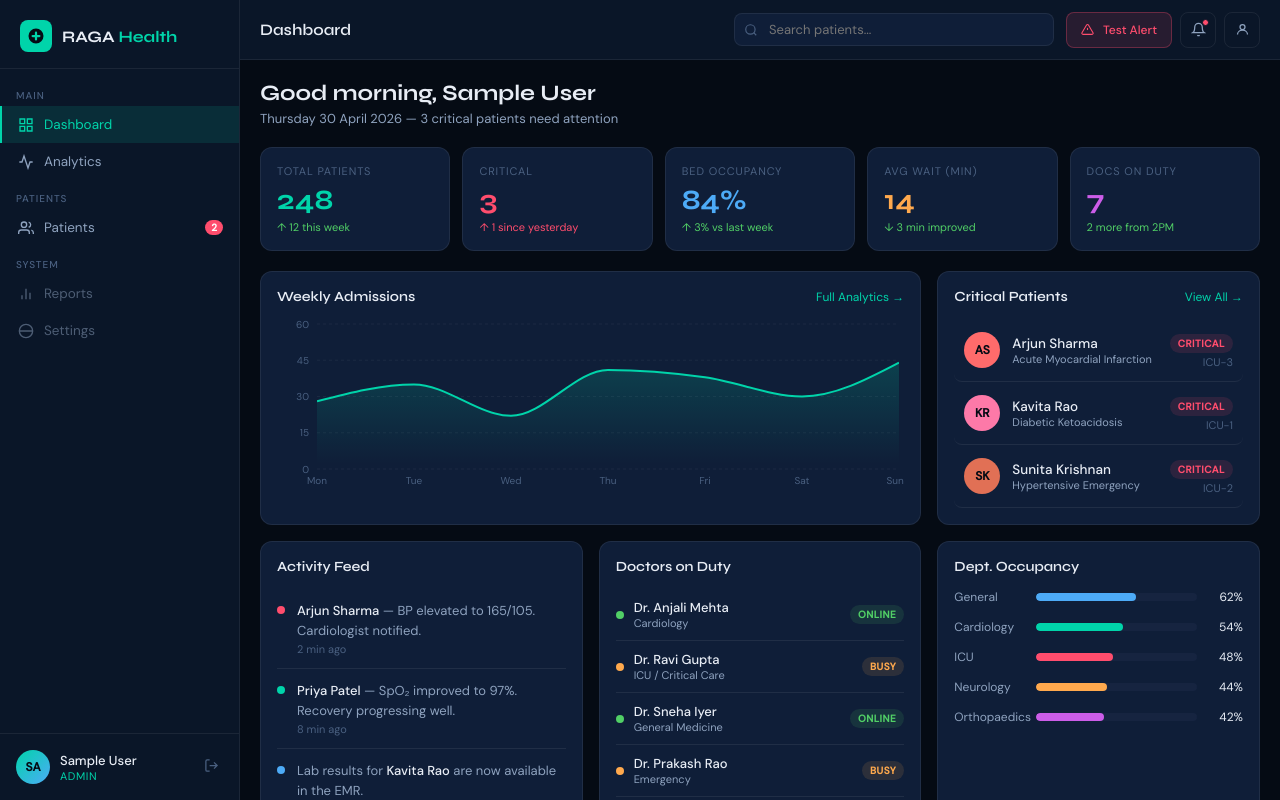
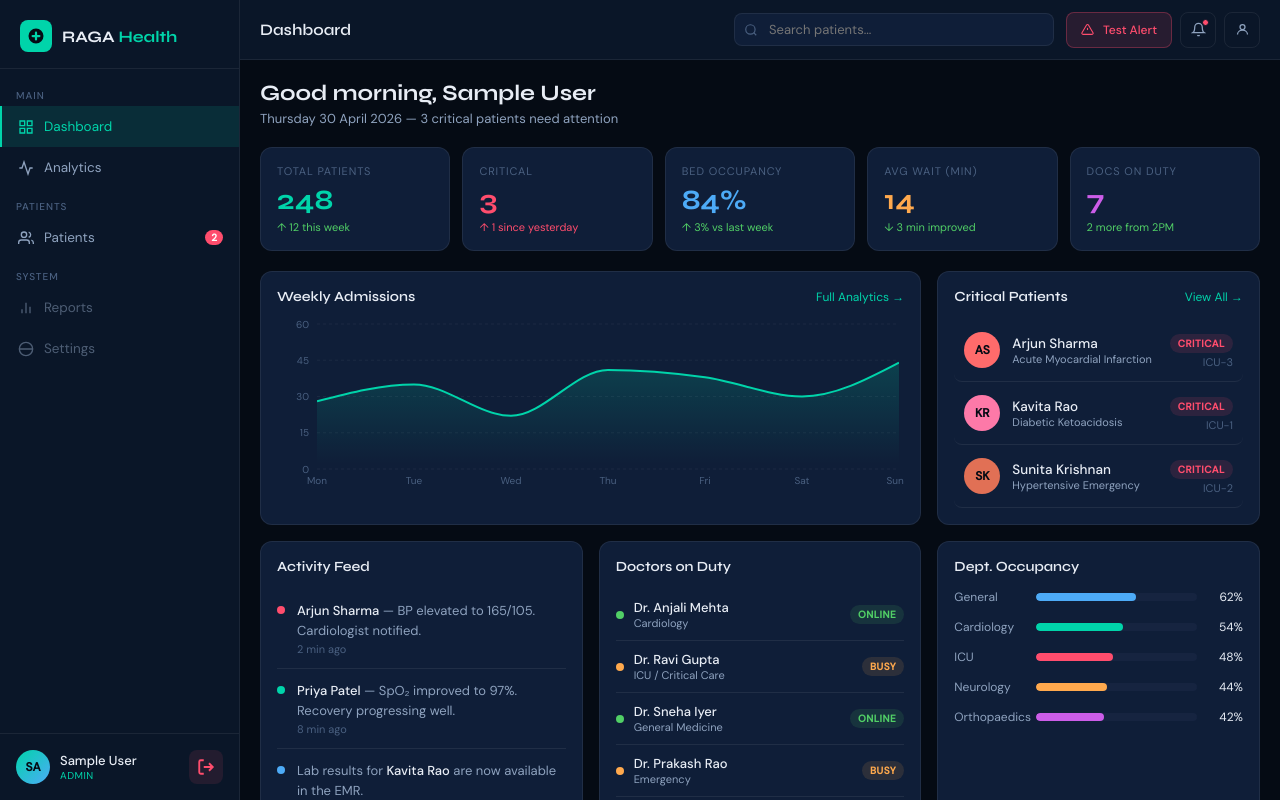
Before and after one commit to Ashutosh5333/ParthHealth, a React (Vite) app: page /dashboard in a window 1280 px wide. Built offline with nearby package versions, Linux system fonts and the light colour scheme; no server answers; sample sign-in values are in the browser's storage.

Commit message:
feat:sidebar bottom view

```diff
--- a/src/components/layout/Sidebar.tsx
+++ b/src/components/layout/Sidebar.tsx
@@ -18,11 +18,12 @@ export default function Sidebar({ onClose }: Props) {
   const handleLogout = async () => {
     await dispatch(logoutUser());
     navigate('/login');
+    if (onClose) onClose();
   };
 
   const navStyle = (isActive: boolean): React.CSSProperties => ({
     display: 'flex', alignItems: 'center', gap: 10,
-    padding: '10px 16px',
+    padding: '12px 16px',
     color: isActive ? 'var(--teal)' : 'var(--text2)',
     fontSize: 13.5,
     textDecoration: 'none',
@@ -34,11 +35,15 @@ export default function Sidebar({ onClose }: Props) {
 
   return (
     <nav style={{
-      width: 'var(--sidebar)', minWidth: 'var(--sidebar)', height: '100dvh',
-      background: 'var(--navy2)', borderRight: '1px solid var(--border)',
-      display: 'flex', flexDirection: 'column',
+      width: 'var(--sidebar)',
+      minWidth: 'var(--sidebar)',
+      height: '100dvh',
+      background: 'var(--navy2)',
+      borderRight: '1px solid var(--border)',
+      display: 'flex',
+      flexDirection: 'column',
     }}>
-      {/* Logo */}
+      {/* Logo Section */}
       <div style={{ padding: '20px 20px 16px', borderBottom: '1px solid var(--border)', display: 'flex', alignItems: 'center', gap: 10, flexShrink: 0 }}>
         <div style={{ width: 32, height: 32, background: 'var(--teal)', borderRadius: 8, display: 'flex', alignItems: 'center', justifyContent: 'center', flexShrink: 0 }}>
           <svg width="18" height="18" viewBox="0 0 24 24" fill="#050b14">
@@ -50,8 +55,8 @@ export default function Sidebar({ onClose }: Props) {
         </div>
       </div>
 
-      {/* Nav */}
-      <div style={{ flex: 1, padding: '12px 0', overflowY: 'auto' }}>
+      {/* Navigation Links */}
+      <div style={{ flex: 1, padding: '12px 0', overflowY: 'auto', WebkitOverflowScrolling: 'touch' }}>
         <div style={{ padding: '8px 16px 4px', fontSize: 10, letterSpacing: '0.1em', textTransform: 'uppercase', color: 'var(--text3)', fontWeight: 500 }}>Main</div>
         {NAV_MAIN.map(n => (
           <NavLink key={n.to} to={n.to} onClick={onClose} style={({ isActive }) => navStyle(isActive)}>
@@ -82,32 +87,50 @@ export default function Sidebar({ onClose }: Props) {
         ))}
       </div>
 
-      {/* User + logout */}
-      <div style={{ padding: 16, borderTop: '1px solid var(--border)', display: 'flex', alignItems: 'center', gap: 10, flexShrink: 0 }}>
+      {/* User + Logout Section */}
+      <div style={{
+        padding: '16px 16px calc(16px + env(safe-area-inset-bottom))',
+        borderTop: '1px solid var(--border)',
+        display: 'flex',
+        alignItems: 'center',
+        gap: 10,
+        flexShrink: 0,
+        background: 'var(--navy2)'
+      }}>
         <div style={{
           width: 34, height: 34, borderRadius: '50%',
           background: 'linear-gradient(135deg, var(--teal), var(--blue))',
           display: 'flex', alignItems: 'center', justifyContent: 'center',
           fontSize: 12, fontWeight: 600, color: 'var(--navy)', flexShrink: 0,
         }}>
-          {user?.displayName?.slice(0, 2).toUpperCase() || 'U'}
+          {(user?.displayName || user?.email)?.slice(0, 2).toUpperCase()}
         </div>
         <div style={{ flex: 1, minWidth: 0 }}>
           <div style={{ fontSize: 13, fontWeight: 500, color: 'var(--text1)', whiteSpace: 'nowrap', overflow: 'hidden', textOverflow: 'ellipsis' }}>
-            {user?.displayName || user?.email}
+            {user?.displayName || user?.email?.split('@')[0]}
           </div>
-          <div style={{ fontSize: 11, color: 'var(--teal)', textTransform: 'uppercase', letterSpacing: '0.05em' }}>
-            {user?.role}
+          <div style={{ fontSize: 10, color: 'var(--teal)', textTransform: 'uppercase', letterSpacing: '0.05em' }}>
+            {user?.role || 'Staff'}
           </div>
         </div>
         <button
           onClick={handleLogout}
           title="Sign out"
-          style={{ background: 'none', border: 'none', color: 'var(--text3)', cursor: 'pointer', padding: 4, borderRadius: 4, transition: 'color 0.2s', flexShrink: 0 }}
-          onMouseEnter={e => (e.currentTarget.style.color = 'var(--red)')}
-          onMouseLeave={e => (e.currentTarget.style.color = 'var(--text3)')}
+          style={{
+            background: 'rgba(255, 77, 109, 0.1)',
+            border: 'none',
+            color: 'var(--red)',
+            cursor: 'pointer',
+            padding: '8px',
+            borderRadius: 8,
+            transition: 'all 0.2s',
+            flexShrink: 0,
+            display: 'flex',
+            alignItems: 'center',
+            justifyContent: 'center'
+          }}
         >
-          <svg width="15" height="15" viewBox="0 0 24 24" fill="none" stroke="currentColor" strokeWidth="2">
+          <svg width="18" height="18" viewBox="0 0 24 24" fill="none" stroke="currentColor" strokeWidth="2.5">
             <path d="M9 21H5a2 2 0 0 1-2-2V5a2 2 0 0 1 2-2h4M16 17l5-5-5-5M21 12H9"/>
           </svg>
         </button>
```
